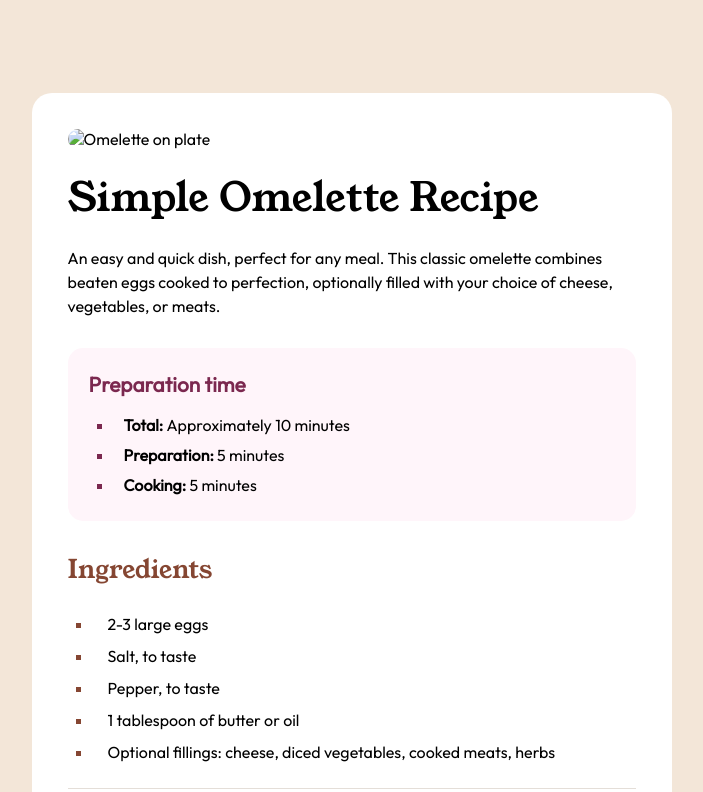
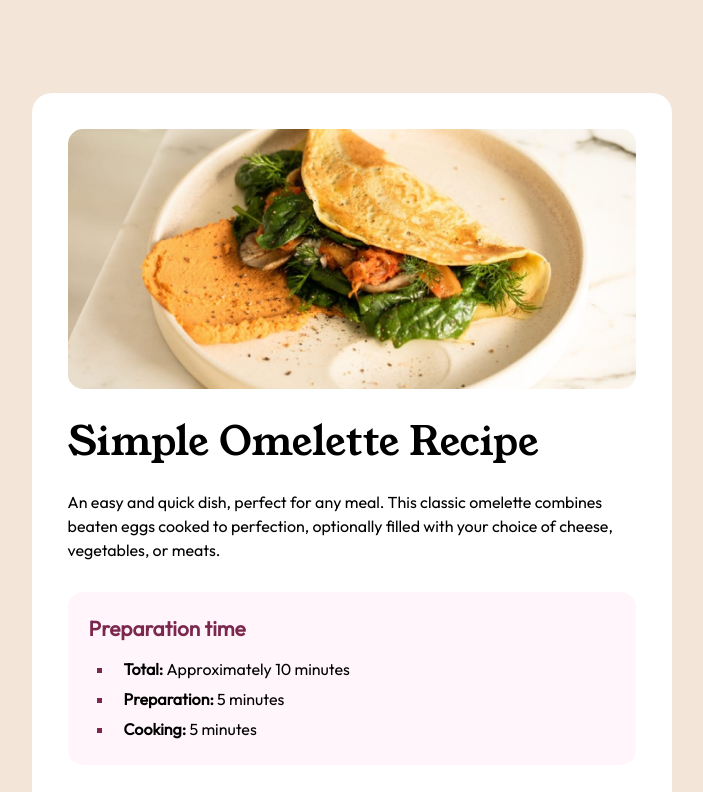
Before and after one commit to kalin-angelov/FM-Recipe-Page, a plain HTML site: page index.html in a window 1280 px wide. Shown: the top 792 px of the page, without its empty margins (288-991 px from the left). Drawn offline with Linux system fonts and the light colour scheme.

Commit message:
Update index.html

```diff
--- a/index.html
+++ b/index.html
@@ -3,7 +3,7 @@
 <head>
   <meta charset="UTF-8">
   <meta name="viewport" content="width=device-width, initial-scale=1.0"> <!-- displays site properly based on user's device -->
-  <link rel="icon" type="image/png" sizes="32x32" href="./assets/images/favicon-32x32.png">
+  <link rel="icon" type="image/png" sizes="32x32" href="images/favicon-32x32.png">
   <link rel="preconnect" href="https://fonts.googleapis.com">
   <link rel="preconnect" href="https://fonts.gstatic.com" crossorigin>
   <link href="https://fonts.googleapis.com/css2?family=Young+Serif&display=swap" rel="stylesheet">
@@ -15,7 +15,7 @@
 <body>
   <article>
     <figure>
-      <img src="assets/images/image-omelette.jpeg" alt="Omelette on plate">
+      <img src="images/image-omelette.jpeg" alt="Omelette on plate">
     </figure>
     <h1>Simple Omelette Recipe</h1>
     <p class="introduction">
```
